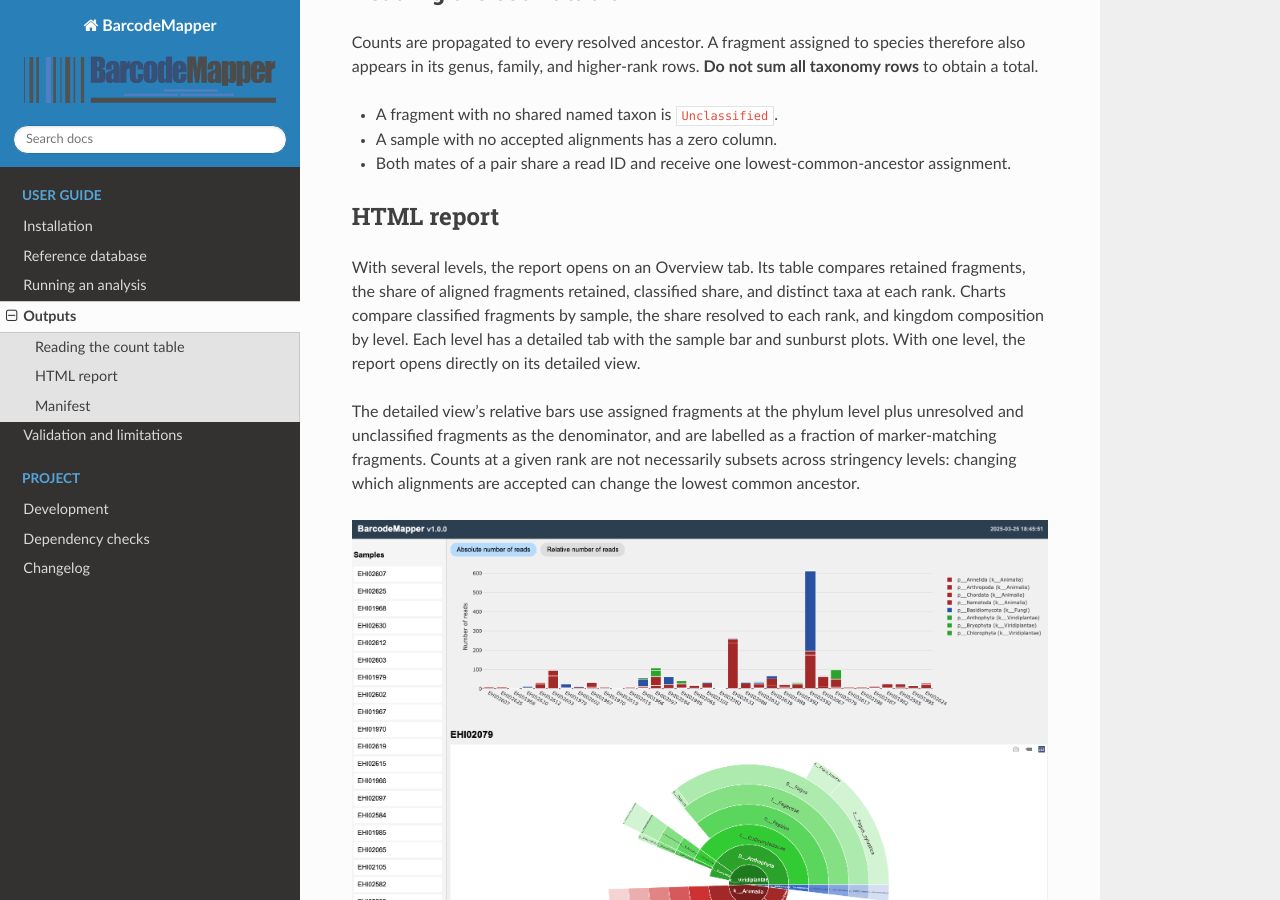
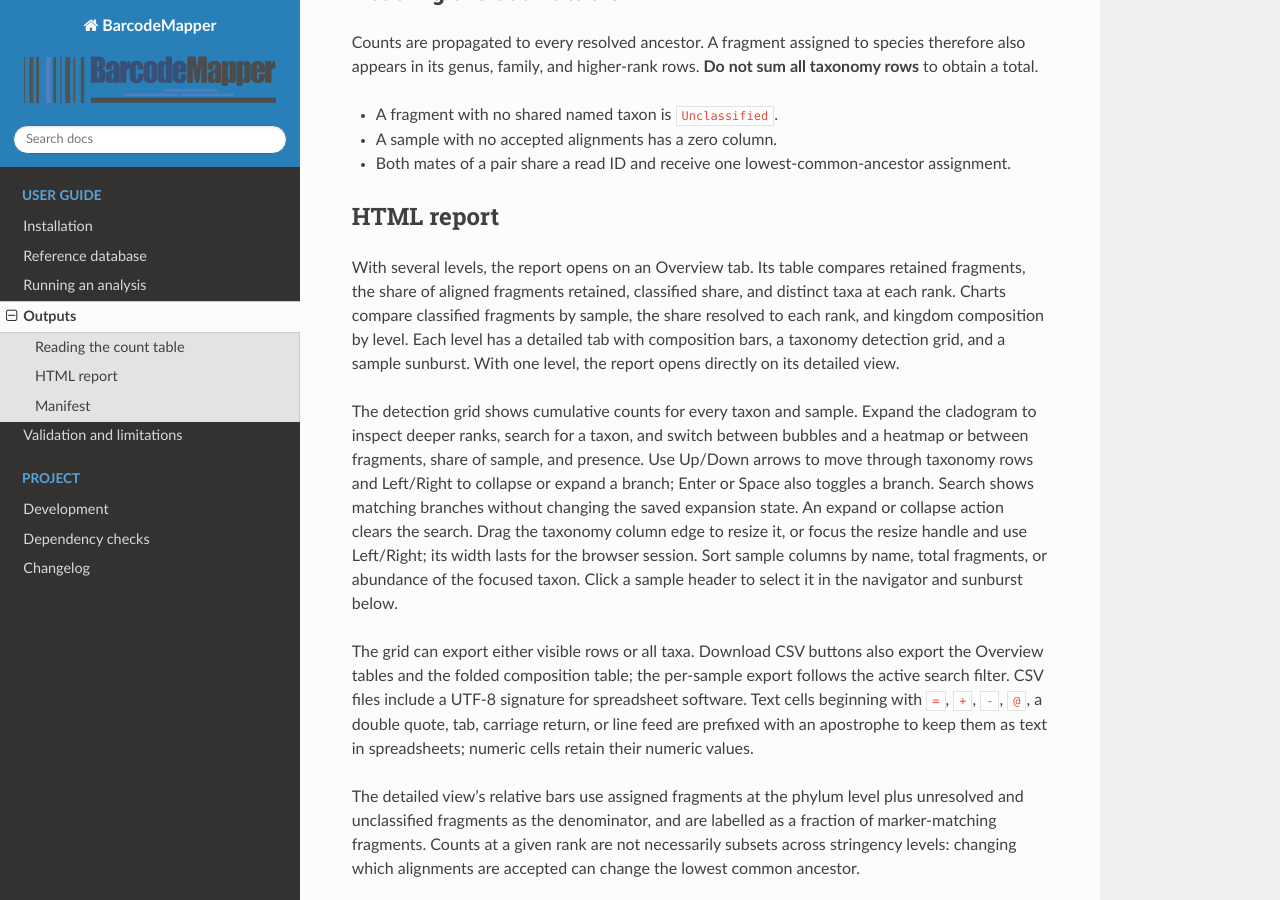
Before and after one commit to alberdilab/barcodemapper, a Sphinx documentation site: the page built from docs/outputs.md, in a window 1280 px wide and 900 px high, scrolled down 719 px. Built offline with Sphinx 7.4.7 and the Read the Docs theme 3.1.0, drawn with Linux system fonts in a browser that asks for light colours.

Commit message:
Document the redesigned report, CSV exports and detection grid

```diff
--- a/docs/outputs.md
+++ b/docs/outputs.md
@@ -25,7 +25,11 @@
 
 ## HTML report
 
-With several levels, the report opens on an Overview tab. Its table compares retained fragments, the share of aligned fragments retained, classified share, and distinct taxa at each rank. Charts compare classified fragments by sample, the share resolved to each rank, and kingdom composition by level. Each level has a detailed tab with the sample bar and sunburst plots. With one level, the report opens directly on its detailed view.
+With several levels, the report opens on an Overview tab. Its table compares retained fragments, the share of aligned fragments retained, classified share, and distinct taxa at each rank. Charts compare classified fragments by sample, the share resolved to each rank, and kingdom composition by level. Each level has a detailed tab with composition bars, a taxonomy detection grid, and a sample sunburst. With one level, the report opens directly on its detailed view.
+
+The detection grid shows cumulative counts for every taxon and sample. Expand the cladogram to inspect deeper ranks, search for a taxon, and switch between bubbles and a heatmap or between fragments, share of sample, and presence. Use Up/Down arrows to move through taxonomy rows and Left/Right to collapse or expand a branch; Enter or Space also toggles a branch. Search shows matching branches without changing the saved expansion state. An expand or collapse action clears the search. Drag the taxonomy column edge to resize it, or focus the resize handle and use Left/Right; its width lasts for the browser session. Sort sample columns by name, total fragments, or abundance of the focused taxon. Click a sample header to select it in the navigator and sunburst below.
+
+The grid can export either visible rows or all taxa. Download CSV buttons also export the Overview tables and the folded composition table; the per-sample export follows the active search filter. CSV files include a UTF-8 signature for spreadsheet software. Text cells beginning with `=`, `+`, `-`, `@`, a double quote, tab, carriage return, or line feed are prefixed with an apostrophe to keep them as text in spreadsheets; numeric cells retain their numeric values.
 
 The detailed view's relative bars use assigned fragments at the phylum level plus unresolved and unclassified fragments as the denominator, and are labelled as a fraction of marker-matching fragments. Counts at a given rank are not necessarily subsets across stringency levels: changing which alignments are accepted can change the lowest common ancestor.
 
```
Also changed, not shown: CHANGELOG.md (+2 -0 lines).
